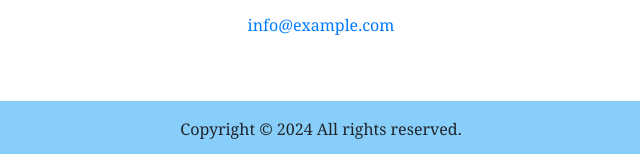
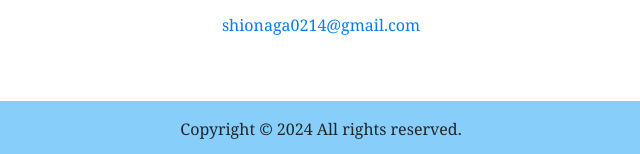
Before and after one commit to shiopro/portfolio, a plain HTML site: page index.html in a window 1280 px wide. Shown: the part 3408-3562 px from the top of the page, 319-959 px from the left. Drawn offline with nearby package versions, Linux system fonts and the light colour scheme.

Commit message:
Update index.html

```diff
--- a/index.html
+++ b/index.html
@@ -175,7 +175,7 @@
       <p class="contact-message lead text-center font-weight-bold">「メール」よりお気軽にご相談下さい。</p>
       <a href="mailto:info@example.com">
         <img src="./img/mail.png" class="mail-icon" alt="gmail">
-        <p class="text-center mt-3">info@example.com</p>
+        <p class="text-center mt-3">shionaga0214@gmail.com</p>
       </a>
     </div>
   </section>
```
